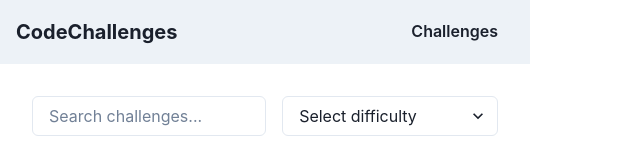
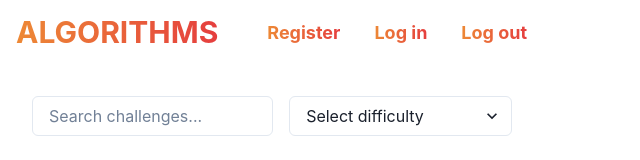
Before and after one commit to Arroyo75/algorithm-practise-app, a React (Vite) app in the folder frontend/: page / in a window 1280 px wide. Shown: the top 160 px of the page, without its empty margins (0-640 px from the left). Built offline with nearby package versions, Linux system fonts and the light colour scheme; no server answers.

Commit message:
arguablly better navbar

```diff
--- a/frontend/src/components/Navbar.tsx
+++ b/frontend/src/components/Navbar.tsx
@@ -1,21 +1,83 @@
-import { Box, Flex, Button, Heading } from '@chakra-ui/react'
-import { Link as RouterLink } from 'react-router-dom'
+import { Link } from 'react-router-dom'
+import { Container, Flex, Button, HStack, Text} from '@chakra-ui/react';
 
 const Navbar = () => {
-  return (
-    <Box px={4} bg="gray.100">
-      <Flex h={16} alignItems="center" justifyContent="space-between">
-        <Heading size="md" as={RouterLink} to="/">
-          CodeChallenges
-        </Heading>
-        <Flex gap={4}>
-          <Button as={RouterLink} to="/">
-            Challenges
-          </Button>
-        </Flex>
-      </Flex>
-    </Box>
-  )
+
+    return (
+        <Container maxW={"1140px"} px={4}>
+            <Flex
+                h={16}
+                alignItems={"center"}
+                justifyContent={"space-between"}
+                flexDir={{
+                    base:"column",
+                    md:"row"
+                }}
+                gap={{
+                    md: 12,
+                    base: 1
+                }}
+            >
+                <Text
+                    fontSize={{ base:"25", md:"30"}}
+                    fontWeight={"bold"}
+                    textTransform={"uppercase"}
+                    textAlign={"center"}
+                    bgGradient={"linear(to-r, orange.400, red.500)"}
+                    bgClip={"text"}
+                >
+                    ALGORITHMS
+                </Text>
+                <HStack spacing={8} alignItems={"center"}>
+                    <Button
+                        variant={"link"}
+                        fontSize={{ base:"16", sm:"18"}}
+                        fontWeight={"bold"}
+                        textAlign={"center"}
+                        bg={"gray.900"}
+                        bgGradient={"linear(to-r, orange.400, red.500)"}
+                        bgClip={"text"}
+                        mt={{base: 3, md: 0}}
+                        _hover={{bgGradient: "linear(to-r, yellow.400, pink.500)",
+                            transform: "translateY(-5px)"}}
+                        _active={{bg: "gray.900"}}
+                    >
+                        Register
+                    </Button>
+                    <Button
+                        variant={"link"}
+                        fontSize={{ base:"16", sm:"18"}}
+                        fontWeight={"bold"}
+                        textAlign={"center"}
+                        bg={"gray.900"}
+                        bgGradient={"linear(to-r, orange.400, red.500)"}
+                        bgClip={"text"}
+                        mt={{base: 3, md: 0}}
+                        _hover={{bgGradient: "linear(to-r, yellow.400, pink.500)",
+                            transform: "translateY(-5px)"}}
+                        _active={{bg: "gray.900"}}
+                    >
+                        Log in
+                    </Button>
+                    <Button
+                        variant={"link"}
+                        fontSize={{ base:"16", sm:"18"}}
+                        fontWeight={"bold"}
+                        textAlign={"center"}
+                        bg={"gray.900"}
+                        bgGradient={"linear(to-r, orange.400, red.500)"}
+                        bgClip={"text"}
+                        _hover={{bgGradient: "linear(to-r, yellow.400, pink.500)",
+                            transform: "translateY(-5px)"}}
+                        _active={{bg: "gray.900"}}
+                    >
+                        Log out
+                    </Button>
+                </HStack>
+            </Flex>
+
+        </Container>
+    )
 }
 
 export default Navbar;
```
